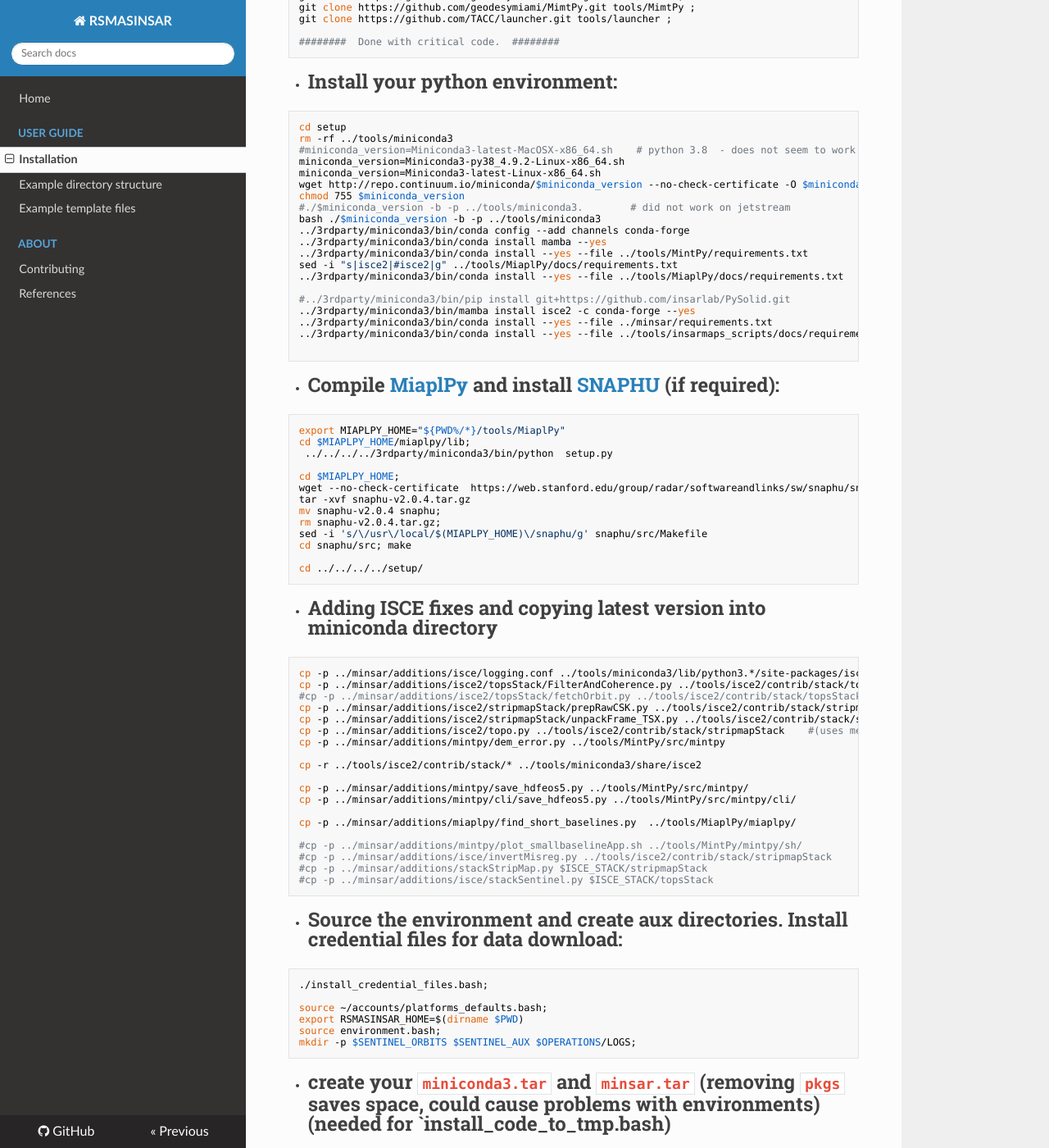
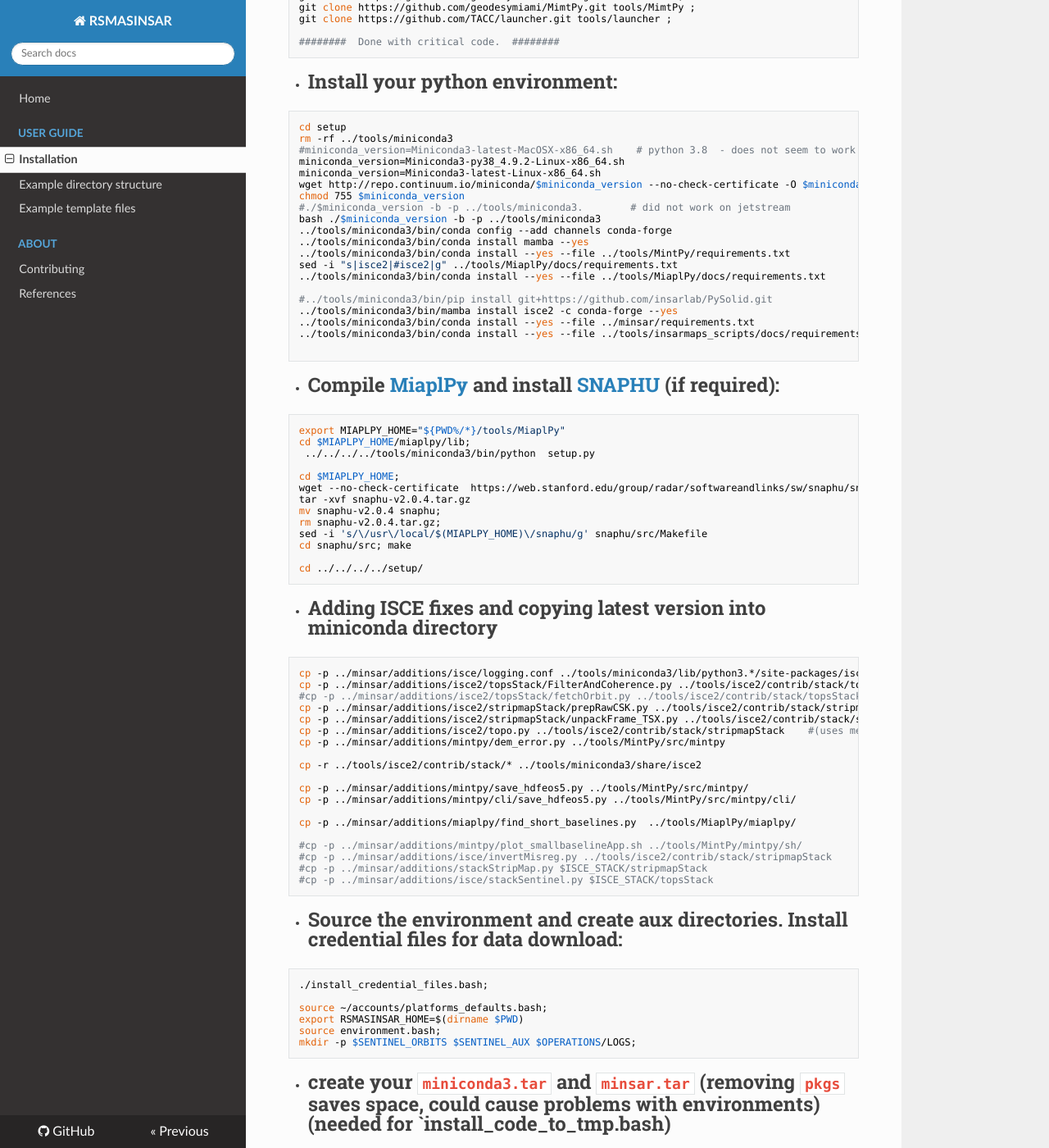
Before and after one commit to geodesymiami/rsmas_insar, an MkDocs documentation site: the page built from docs/installation.md, in a window 1280 px wide and 1400 px high, scrolled down 712 px. Shown: the whole window at 82% size. Built offline with MkDocs 1.6.1, drawn with Linux system fonts in a browser that asks for light colours; nearby versions of some CDN libraries; some of the changed text lies outside the part shown.

Commit message:
Update installation.md

````diff
--- a/docs/installation.md
+++ b/docs/installation.md
@@ -47,23 +47,23 @@ wget http://repo.continuum.io/miniconda/$miniconda_version --no-check-certificat
 chmod 755 $miniconda_version
 #./$miniconda_version -b -p ../tools/miniconda3.        # did not work on jetstream
 bash ./$miniconda_version -b -p ../tools/miniconda3
-../3rdparty/miniconda3/bin/conda config --add channels conda-forge
-../3rdparty/miniconda3/bin/conda install mamba --yes
-../3rdparty/miniconda3/bin/conda install --yes --file ../tools/MintPy/requirements.txt
+../tools/miniconda3/bin/conda config --add channels conda-forge
+../tools/miniconda3/bin/conda install mamba --yes
+../tools/miniconda3/bin/conda install --yes --file ../tools/MintPy/requirements.txt
 sed -i "s|isce2|#isce2|g" ../tools/MiaplPy/docs/requirements.txt
-../3rdparty/miniconda3/bin/conda install --yes --file ../tools/MiaplPy/docs/requirements.txt
+../tools/miniconda3/bin/conda install --yes --file ../tools/MiaplPy/docs/requirements.txt
 
-#../3rdparty/miniconda3/bin/pip install git+https://github.com/insarlab/PySolid.git
-../3rdparty/miniconda3/bin/mamba install isce2 -c conda-forge --yes
-../3rdparty/miniconda3/bin/conda install --yes --file ../minsar/requirements.txt
-../3rdparty/miniconda3/bin/conda install --yes --file ../tools/insarmaps_scripts/docs/requirements.txt
+#../tools/miniconda3/bin/pip install git+https://github.com/insarlab/PySolid.git
+../tools/miniconda3/bin/mamba install isce2 -c conda-forge --yes
+../tools/miniconda3/bin/conda install --yes --file ../minsar/requirements.txt
+../tools/miniconda3/bin/conda install --yes --file ../tools/insarmaps_scripts/docs/requirements.txt
 
 ```
 * #Compile [MiaplPy](https://github.com/geodesymiami/MiaplPy) and install [SNAPHU](https://web.stanford.edu/group/radar/softwareandlinks/sw/snaphu/) (if required):
 ```
 export MIAPLPY_HOME="${PWD%/*}/tools/MiaplPy"
 cd $MIAPLPY_HOME/miaplpy/lib;
- ../../../../3rdparty/miniconda3/bin/python  setup.py
+ ../../../../tools/miniconda3/bin/python  setup.py
 
 cd $MIAPLPY_HOME;
 wget --no-check-certificate  https://web.stanford.edu/group/radar/softwareandlinks/sw/snaphu/snaphu-v2.0.4.tar.gz
@@ -110,9 +110,9 @@ mkdir -p $SENTINEL_ORBITS $SENTINEL_AUX $OPERATIONS/LOGS;
 
 * #create your `miniconda3.tar` and `minsar.tar`  (removing `pkgs` saves space, could cause problems with environments) (needed for `install_code_to_tmp.bash)
 ```
-tar cf ../minsar.tar ../3rdparty/launcher ../minsar ../setup ../tools/MintPy/src ../tools/MimtPy/mimtpy ../tools/MiaplPy/miaplpy ../tools/MiaplPy/snaphu/bin ../tools/insarmaps_scripts ../tools/isce2/contrib/stack
-rm -rf ../3rdparty/miniconda3/pkgs
-tar cf ../3rdparty/miniconda3.tar -C ../3rdparty/ miniconda3
+tar cf ../minsar.tar ../tools/launcher ../minsar ../setup ../tools/MintPy/src ../tools/MimtPy/mimtpy ../tools/MiaplPy/miaplpy ../tools/MiaplPy/snaphu/bin ../tools/insarmaps_scripts ../tools/isce2/contrib/stack
+rm -rf ../tools/miniconda3/pkgs
+tar cf ../tools/miniconda3.tar -C ../tools/ miniconda3
 echo "Installation DONE"
 
 ```
@@ -121,7 +121,7 @@ echo "Installation DONE"
 This has created directories for the orbits for Sentinel-1 (`$SENTINEL_ORBITS`), which The can be downloaded using `dloadOrbits.py`. The IPF calibration files (`SENTINEL_AUX`) are downloaded from: https://qc.sentinel1.eo.esa.int/aux_cal/ .
 
 ### #Keep copys in the case your `$SCRATCHDIR` gets purged
-The `$SENTINEL_ORBITS` and `miniconda3.tar` are located on `$SCRATCHDIR` which  gets purged every couple of weeks. `minsarApp.bash uses `$RSMASINSAR_HOME/3rdparty/miniconda3.tar` and  `$WORKDIR/S1orbits.tar`  if files have been purged`.
+The `$SENTINEL_ORBITS` and `miniconda3.tar` are located on `$SCRATCHDIR` which  gets purged every couple of weeks. `minsarApp.bash uses `$RSMASINSAR_HOME/tools/miniconda3.tar` and  `$WORKDIR/S1orbits.tar`  if files have been purged`.
 
 ### Next steps and possible problems
 * To check your installation, run the testdata as explained [here](https://github.com/geodesymiami/rsmas_insar/wiki/Testing-the-code). You need to have the testdata in your `$TESTDATA_ISCE` directory.
````
